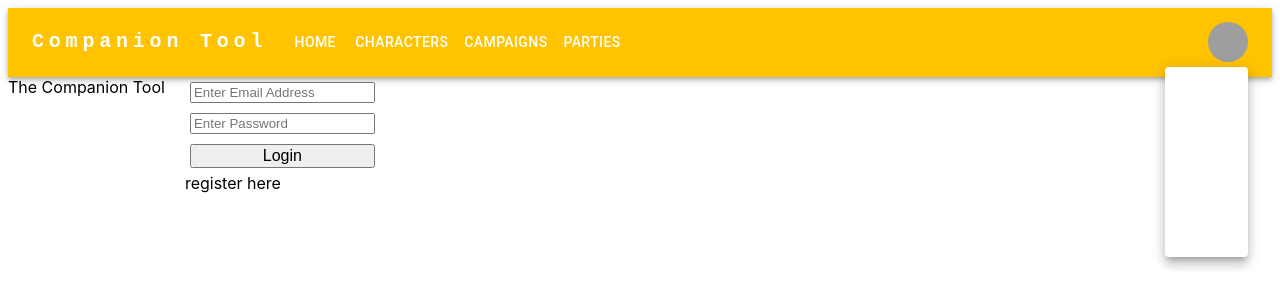
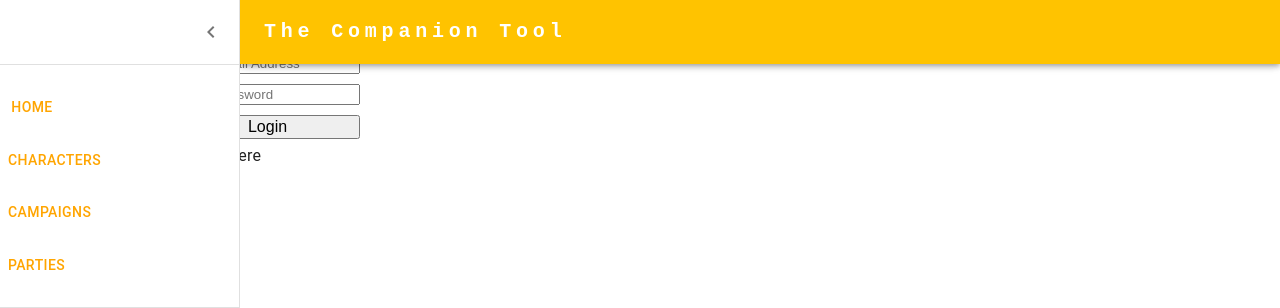
Before and after one commit to jstrange04/dnd-companion-tool, a React (Create React App) app in the folder ui/: page / in a window 1280 px wide. Both pictures are taken after a click on the button "open drawer". Shown: the top 308 px of the page. Built offline with nearby package versions, Linux system fonts and the light colour scheme; grey boxes are pictures that could not be loaded.

Commit message:
Updates NavBar to Drawer style

```diff
--- a/ui/package.json
+++ b/ui/package.json
@@ -5,6 +5,7 @@
   "dependencies": {
     "@emotion/react": "^11.10.5",
     "@emotion/styled": "^11.10.5",
+    "@mui/icons-material": "^5.11.0",
     "@mui/material": "^5.11.0",
     "@mui/x-data-grid": "^5.17.14",
     "@testing-library/jest-dom": "^5.16.5",
--- a/ui/src/components/appBar.tsx
+++ b/ui/src/components/appBar.tsx
@@ -11,7 +11,7 @@ import Button from "@mui/material/Button";
 import Tooltip from "@mui/material/Tooltip";
 import MenuItem from "@mui/material/MenuItem";
 import NavigationRoutes from "../constants/routes";
-import { Link, NavigationType } from "react-router-dom";
+import { Link } from "react-router-dom";
 
 interface page {
   display: string;
@@ -38,14 +38,6 @@ const pages: page[] = [
 ];
 
 const settings: page[] = [
-    {
-        display: "Profile",
-        route: NavigationRoutes.Home,
-     },
-     {
-        display: "Account",
-        route: NavigationRoutes.Home,
-     },
     {
         display: "Logout",
         route: NavigationRoutes.Login
@@ -81,6 +73,16 @@ function NavBar() {
     );
   };
 
+  const renderSettingsItem = ({ route, display }: page) => {
+    return (
+      <Link key={route} to={route} style={{ textDecoration: "none" }}>
+        <MenuItem sx={{ my: 2, color: "netural", display: "block" }}>
+          {display}
+        </MenuItem>
+      </Link>
+    );
+  };
+
   return (
       <AppBar position="static" color="neutral">
         <Container maxWidth="xl">
@@ -102,7 +104,6 @@ function NavBar() {
             >
               Companion Tool
             </Typography>
-
             <Box sx={{ flexGrow: 1, display: { xs: "flex", md: "none" } }}>
               <IconButton
                 size="large"
@@ -177,7 +178,7 @@ function NavBar() {
                 open={Boolean(anchorElUser)}
                 onClose={handleCloseUserMenu}
               >
-                {settings.map((page) => renderMenuItem(page))}
+                {settings.map((page) => renderSettingsItem(page))}
               </Menu>
             </Box>
           </Toolbar>
--- /dev/null
+++ b/ui/src/components/drawer.tsx
@@ -0,0 +1,179 @@
+import * as React from "react";
+import { styled, useTheme } from "@mui/material/styles";
+import Box from "@mui/material/Box";
+import Drawer from "@mui/material/Drawer";
+import CssBaseline from "@mui/material/CssBaseline";
+import MuiAppBar, { AppBarProps as MuiAppBarProps } from "@mui/material/AppBar";
+import Toolbar from "@mui/material/Toolbar";
+import List from "@mui/material/List";
+import Typography from "@mui/material/Typography";
+import Divider from "@mui/material/Divider";
+import IconButton from "@mui/material/IconButton";
+import MenuIcon from "@mui/icons-material/Menu";
+import ChevronLeftIcon from "@mui/icons-material/ChevronLeft";
+import ChevronRightIcon from "@mui/icons-material/ChevronRight";
+import NavigationRoutes from "../constants/routes";
+import { Link } from "react-router-dom";
+import Button from "@mui/material/Button";
+import { useState } from "react";
+
+const drawerWidth = 240;
+
+interface page {
+  display: string;
+  route: string;
+}
+
+const pages: page[] = [
+  {
+    display: "Home",
+    route: NavigationRoutes.Home,
+  },
+  {
+    display: "Characters",
+    route: NavigationRoutes.Characters,
+  },
+  {
+    display: "Campaigns",
+    route: NavigationRoutes.Campaigns,
+  },
+  {
+    display: "Parties",
+    route: NavigationRoutes.Parties,
+  },
+];
+
+const Main = styled("main", { shouldForwardProp: (prop) => prop !== "open" })<{
+  open?: boolean;
+}>(({ theme, open }) => ({
+  flexGrow: 1,
+  padding: theme.spacing(3),
+  transition: theme.transitions.create("margin", {
+    easing: theme.transitions.easing.sharp,
+    duration: theme.transitions.duration.leavingScreen,
+  }),
+  marginLeft: `-${drawerWidth}px`,
+  ...(open && {
+    transition: theme.transitions.create("margin", {
+      easing: theme.transitions.easing.easeOut,
+      duration: theme.transitions.duration.enteringScreen,
+    }),
+    marginLeft: 0,
+  }),
+}));
+
+interface AppBarProps extends MuiAppBarProps {
+  open?: boolean;
+}
+
+const AppBar = styled(MuiAppBar, {
+  shouldForwardProp: (prop) => prop !== "open",
+})<AppBarProps>(({ theme, open }) => ({
+  transition: theme.transitions.create(["margin", "width"], {
+    easing: theme.transitions.easing.sharp,
+    duration: theme.transitions.duration.leavingScreen,
+  }),
+  ...(open && {
+    width: `calc(100% - ${drawerWidth}px)`,
+    marginLeft: `${drawerWidth}px`,
+    transition: theme.transitions.create(["margin", "width"], {
+      easing: theme.transitions.easing.easeOut,
+      duration: theme.transitions.duration.enteringScreen,
+    }),
+  }),
+}));
+
+const DrawerHeader = styled("div")(({ theme }) => ({
+  display: "flex",
+  alignItems: "center",
+  padding: theme.spacing(0, 1),
+  // necessary for content to be below app bar
+  ...theme.mixins.toolbar,
+  justifyContent: "flex-end",
+}));
+
+function DrawerNavBar() {
+  const theme = useTheme();
+  const [open, setOpen] = React.useState(false);
+
+  const handleDrawerOpen = () => {
+    setOpen(true);
+  };
+
+  const handleDrawerClose = () => {
+    setOpen(false);
+  };
+
+  const renderMenuItem = ({ route, display }: page) => {
+    return (
+      <Link key={route} to={route} style={{ textDecoration: "none" }}>
+        <Button onClick={handleDrawerClose} sx={{ my: 2, color: "orange", display: "block" }}>
+          {display}
+        </Button>
+      </Link>
+    );
+  };
+
+  return (
+    <Box sx={{ display: "flex" }}>
+      <CssBaseline />
+      <AppBar position="fixed" open={open} color="neutral">
+        <Toolbar>
+          <IconButton
+            color="inherit"
+            aria-label="open drawer"
+            onClick={handleDrawerOpen}
+            edge="start"
+            sx={{ mr: 2, ...(open && { display: "none" }) }}
+          >
+            <MenuIcon />
+          </IconButton>
+          <Typography
+            variant="h6"
+            noWrap
+            component="div"
+            sx={{
+              mr: 2,
+              display: { xs: "none", md: "flex" },
+              fontFamily: "monospace",
+              fontWeight: 700,
+              letterSpacing: ".3rem",
+              color: "inherit",
+              textDecoration: "none",
+            }}
+          >
+            The Companion Tool
+          </Typography>
+        </Toolbar>
+      </AppBar>
+      <Drawer
+        sx={{
+          width: drawerWidth,
+          flexShrink: 0,
+          "& .MuiDrawer-paper": {
+            width: drawerWidth,
+            boxSizing: "border-box",
+          },
+        }}
+        variant="persistent"
+        anchor="left"
+        open={open}
+      >
+        <DrawerHeader>
+          <IconButton onClick={handleDrawerClose}>
+            {theme.direction === "ltr" ? (
+              <ChevronLeftIcon />
+            ) : (
+              <ChevronRightIcon />
+            )}
+          </IconButton>
+        </DrawerHeader>
+        <Divider />
+        <List>{pages.map((page) => renderMenuItem(page))}</List>
+        <Divider />
+      </Drawer>
+      <Main open={open}></Main>
+    </Box>
+  );
+}
+export default DrawerNavBar;
--- a/ui/src/index.tsx
+++ b/ui/src/index.tsx
@@ -6,6 +6,7 @@ import { AuthContext } from "./contexts";
 import NavBar from "./components/appBar";
 import createTheme from "@mui/material/styles/createTheme";
 import { ThemeProvider } from "@mui/material/styles";
+import DrawerNavBar from "./components/drawer";
 
 const root = ReactDOM.createRoot(
   document.getElementById("root") as HTMLElement
@@ -42,7 +43,8 @@ root.render(
   <BrowserRouter>
   <AuthContext.AuthProvider>
   <ThemeProvider theme={theme}>
-    <NavBar />
+    {/* <NavBar /> */}
+    <DrawerNavBar />
     <App/>
     </ThemeProvider>
     </AuthContext.AuthProvider>
--- a/ui/src/pages/characters/index.tsx
+++ b/ui/src/pages/characters/index.tsx
@@ -2,6 +2,8 @@ import { useEffect, useState } from "react";
 import { CharacterService, PartyService } from "../../services";
 import { useNavigate } from "react-router-dom";
 import NavigationRoutes from "../../constants/routes";
+import Box from "@mui/material/Box";
+import Button from "@mui/material/Button";
 
 const Characters = () => {
   const [parties, setParties] = useState<any>([]);
@@ -10,7 +12,7 @@ const Characters = () => {
 
   const handleCreateCharacter = () => {
     navigate(NavigationRoutes.CreateCharacter);
-  }
+  };
 
   const fetchData = async () => {
     const [parties, characters] = await Promise.all([
@@ -28,18 +30,65 @@ const Characters = () => {
 
   return (
     <div>
-      <header>Characters</header>
+      <Box
+        sx={{
+          height: 50,
+          width: "100%",
+          fontFamily: "monospace",
+          fontWeight: 700,
+          letterSpacing: ".3rem",
+          marginLeft: 10,
+        }}
+      >
+        <h1>Characters</h1>
+      </Box>
+      <Box
+        sx={{
+          height: "auto",
+          width: "90%",
+          marginLeft: 10,
+          fontFamily: "monospace",
+        }}
+      >
         <ul>
           {characters.map((character: any) => (
-          <li key={character.id}>{character.name + ` Race: ` + character.race + ` Class: ` + character.char_class + ` Subclass: ` + character.sub_class + ` Level: ` + character.level}</li>
+            <li key={character.id}>
+              {character.name +
+                ` Race: ` +
+                character.race +
+                ` Class: ` +
+                character.char_class +
+                ` Subclass: ` +
+                character.sub_class +
+                ` Level: ` +
+                character.level}
+            </li>
           ))}
         </ul>
+      </Box>
+      <Box
+        sx={{
+          height: "auto",
+          width: "90%",
+          marginLeft: 10,
+          fontFamily: "monospace",
+        }}
+      >
         <ul>
           {parties.map((party: any) => (
             <li key={party.id}>{party.party_name}</li>
           ))}
         </ul>
-      <button onClick={handleCreateCharacter}>Create a Character</button>
+      </Box>
+      <Box
+        sx={{
+          height: 50,
+          width: "100%",
+          marginLeft: 10,
+        }}
+      >
+        <Button onClick={handleCreateCharacter}>Create a Character</Button>
+      </Box>
     </div>
   );
 };
--- a/ui/src/pages/home/index.tsx
+++ b/ui/src/pages/home/index.tsx
@@ -6,9 +6,15 @@ import {
 } from "../../services";
 import TokenUtils from "../../utils/token";
 import { useEffect, useState } from "react";
+import Box from "@mui/material/Box";
+import Button from "@mui/material/Button";
+import NavigationRoutes from "../../constants/routes";
+import { useNavigate } from "react-router-dom";
+import DrawerNavBar from "../../components/drawer";
 
 const Home = () => {
   //debugger;
+  const navigate = useNavigate();
   const [user, setUser] = useState<any>([]);
   const [characters, setCharacters] = useState<any>([]);
   const [campaigns, setCampaigns] = useState<any>([]);
@@ -38,6 +44,18 @@ const Home = () => {
     setParties(partiesList);
   };
 
+  const handleCharacterNav = () => {
+    navigate(NavigationRoutes.Characters);
+  }
+
+  const handleCampaignNav = () => {
+    navigate(NavigationRoutes.Campaigns);
+  }
+
+  const handlePartyNav = () => {
+    navigate(NavigationRoutes.Parties);
+  }
+
   useEffect(() => {
     fetchData();
   }, []);
@@ -49,26 +67,78 @@ const Home = () => {
   console.log(parties)
   return (
     <div>
-      <header>Home Page</header>
-      <p>{`Welcome ` + user?.username}</p>
-      <h2>Characters</h2>
+      <DrawerNavBar />
+      <Box
+        sx={{
+          height: 25,
+          width: "100%",
+          fontFamily: "monospace",
+          fontWeight: 700,
+          letterSpacing: ".2rem",
+          marginLeft: 10,
+        }}
+      >
+        <p>{`Welcome ` + user?.username}</p>
+      </Box>
+      <Box
+        sx={{
+          height: 50,
+          width: "100%",
+          fontFamily: "monospace",
+          fontWeight: 700,
+          letterSpacing: ".3rem",
+          marginLeft: 10,
+        }}
+      >
+        <h1 onClick={handleCharacterNav}>Characters</h1>
+      </Box>
+      <Box sx={{ height: "auto", width: "90%", marginLeft: 10, fontFamily: "monospace", }}>
       <ul>
         {characters.map((character: any) => (
-          <li key={character.characters.id}>{character.characters.name}</li>
+          <li key={character.characters.id}>{character.characters.name + " Level: " + character.characters.level + " Race: " + character.characters.race + " Class: " + character.characters.char_class}</li>
         ))}
       </ul>
-      <h2>Campaigns</h2>
+      </Box>
+      <Box
+        sx={{
+          height: 50,
+          width: "100%",
+          fontFamily: "monospace",
+          fontWeight: 700,
+          letterSpacing: ".3rem",
+          marginLeft: 10,
+          marginTop: 5
+        }}
+      >
+        <h1 onClick={handleCampaignNav}>Campaigns</h1>
+      </Box>
+      <Box sx={{ height: "auto", width: "90%", marginLeft: 10, fontFamily: "monospace", }}>
       <ul>
         {campaigns.map((campaign: any) => (
           <li key={campaign.id}>{campaign.name}</li>
         ))}
       </ul>
-      <h2>Parties</h2>
+      </Box>
+      <Box
+        sx={{
+          height: 50,
+          width: "100%",
+          fontFamily: "monospace",
+          fontWeight: 700,
+          letterSpacing: ".3rem",
+          marginLeft: 10,
+          marginTop: 5
+        }}
+      >
+        <h1 onClick={handlePartyNav}>Parties</h1>
+      </Box>
+      <Box sx={{ height: "auto", width: "90%", marginLeft: 10, fontFamily: "monospace", }}>
       <ul>
         {partiesList.map((party: any) => (
           <li key={party.parties.id}>{party.parties.party_name}</li>
         ))}
       </ul>
+      </Box>
     </div>
   );
 };
```
Also changed, not shown: 1 other file (tests, documents, lock files or other folders). Lines whose indentation alone changed are shown as unchanged.
